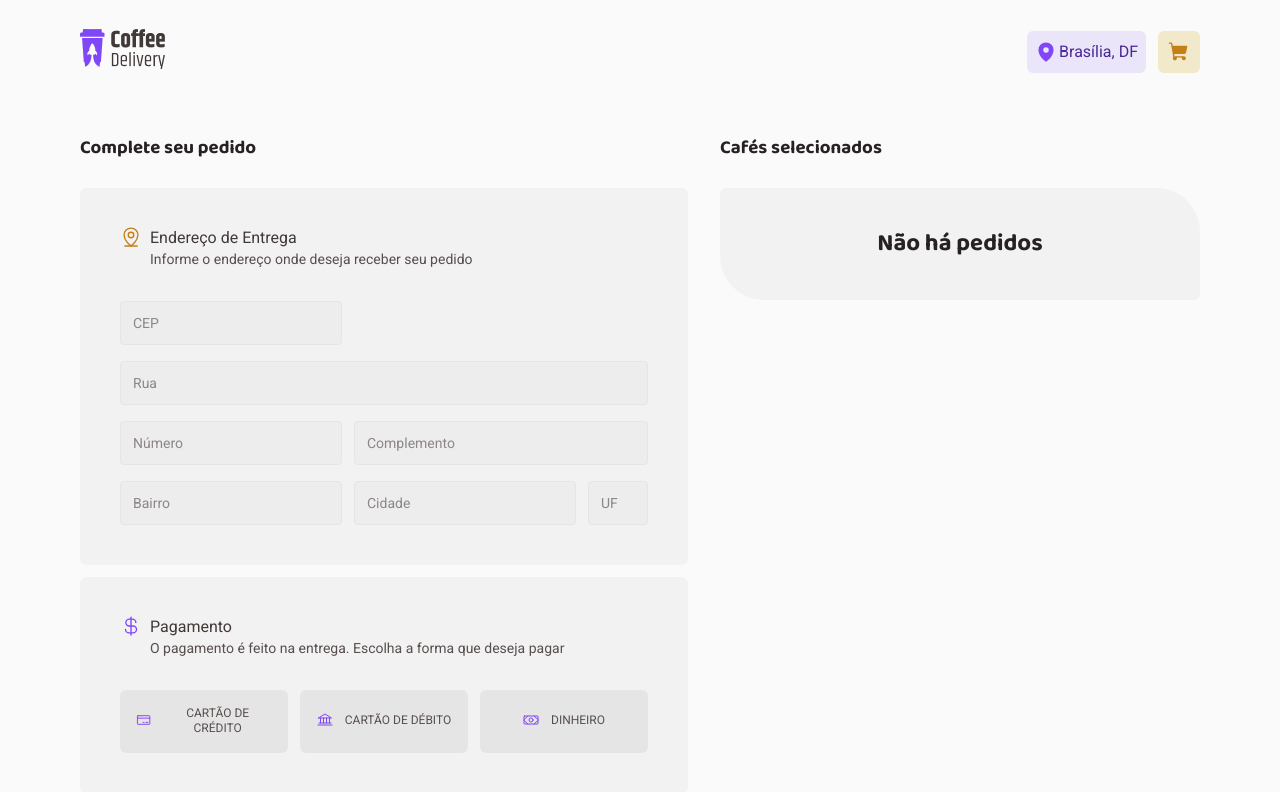
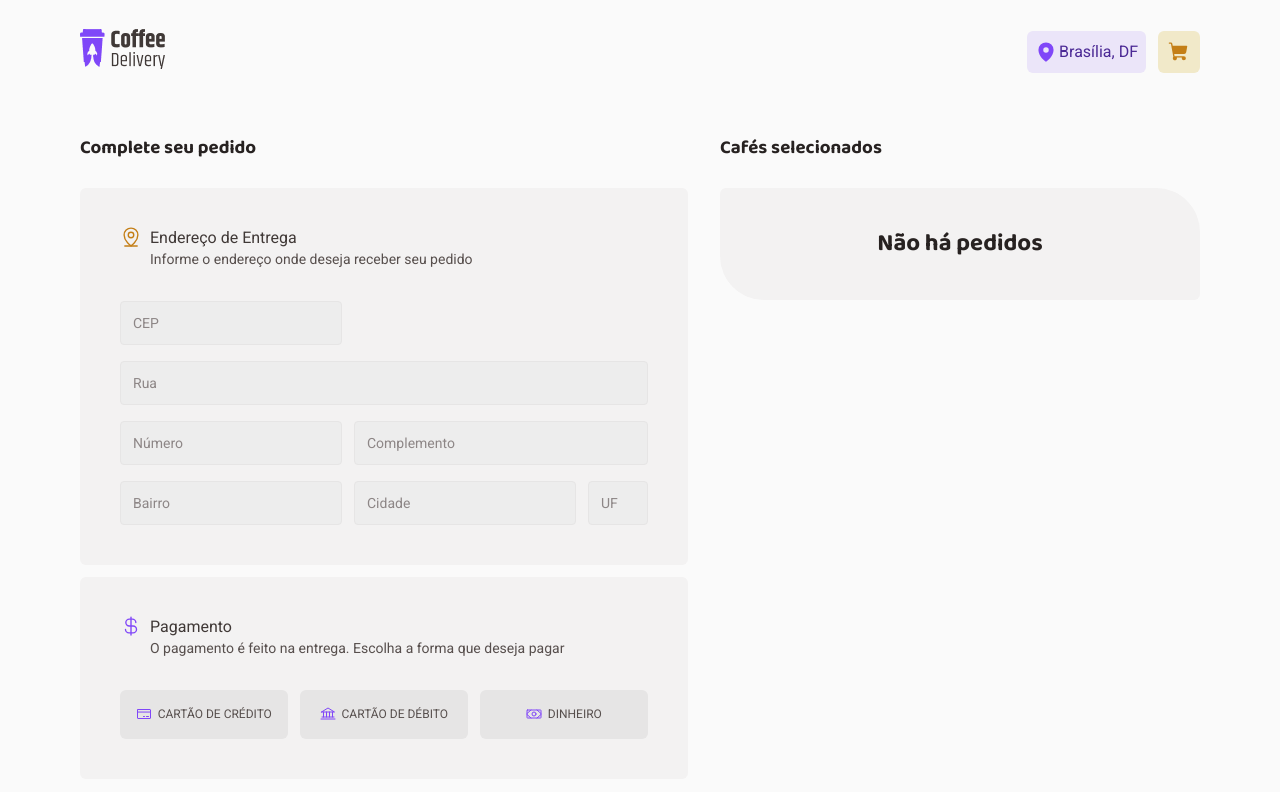
Before and after one commit to devjpedro/coffee-delivery, a React (Vite) app: page /checkout in a window 1280 px wide. Shown: the top 792 px of the page. Built offline with nearby package versions, Linux system fonts and the light colour scheme.

Commit message:
adicionando o método de pagamento

```diff
--- a/package.json
+++ b/package.json
@@ -11,6 +11,7 @@
   },
   "dependencies": {
     "@hookform/resolvers": "^3.3.2",
+    "@radix-ui/react-radio-group": "^1.1.3",
     "phosphor-react": "^1.4.1",
     "react": "^18.2.0",
     "react-dom": "^18.2.0",
--- a/src/pages/Checkout/index.tsx
+++ b/src/pages/Checkout/index.tsx
@@ -24,6 +24,7 @@ import {
   OrderSummary,
   PaymentContainer,
   PaymentMethod,
+  PaymentMethodButton,
   RemoveButton,
   SelectedCoffees,
 } from './styled'
@@ -31,7 +32,7 @@ import {
 import * as z from 'zod'
 
 import { zodResolver } from '@hookform/resolvers/zod'
-import { useForm } from 'react-hook-form'
+import { Controller, useForm } from 'react-hook-form'
 import { useNavigate } from 'react-router-dom'
 import { CartContext, CoffeeProps } from '../../contexts/CartContext'
 
@@ -43,6 +44,7 @@ const newOrderFormValidationSchema = z.object({
   district: z.string().min(1),
   city: z.string().min(1),
   uf: z.string().min(1),
+  paymentMethod: z.string().min(1),
 })
 
 type newOrderFormData = z.infer<typeof newOrderFormValidationSchema>
@@ -55,6 +57,7 @@ export default function Checkout() {
     register,
     handleSubmit,
     reset,
+    control,
     formState: { errors },
   } = useForm<newOrderFormData>({
     resolver: zodResolver(newOrderFormValidationSchema),
@@ -69,9 +72,11 @@ export default function Checkout() {
       numberAddress: data.numberAddress,
       street: data.street,
       uf: data.uf,
+      paymentMethod: data.paymentMethod,
       coffees,
     }
     setOrder([...order, newOrder])
+    setCoffees([])
     reset()
     navigate('/success')
   }
@@ -185,19 +190,34 @@ export default function Checkout() {
           <p>
             O pagamento é feito na entrega. Escolha a forma que deseja pagar
           </p>
-          <PaymentMethod>
-            <button>
+          <Controller
+            control={control}
+            name="paymentMethod"
+            render={({ field, fieldState }) => (
+              <PaymentMethod onValueChange={field.onChange} value={field.value}>
+                <PaymentMethodButton
+                  className={fieldState.error ? 'errorInput' : ''}
+                  value="creditCard"
+                >
                   <CreditCard size={16} /> Cartão de Crédito
-            </button>
-            <button>
+                </PaymentMethodButton>
+                <PaymentMethodButton
+                  className={fieldState.error ? 'errorInput' : ''}
+                  value="debitCard"
+                >
                   <Bank size={16} />
                   Cartão de Débito
-            </button>
-            <button>
+                </PaymentMethodButton>
+                <PaymentMethodButton
+                  className={fieldState.error ? 'errorInput' : ''}
+                  value="money"
+                >
                   <Money size={16} />
                   Dinheiro
-            </button>
+                </PaymentMethodButton>
               </PaymentMethod>
+            )}
+          />
         </PaymentContainer>
       </CompleteOrder>
       <SelectedCoffees>
--- a/src/pages/Checkout/styled.ts
+++ b/src/pages/Checkout/styled.ts
@@ -1,3 +1,5 @@
+import * as RadioGroup from '@radix-ui/react-radio-group'
+
 import styled from 'styled-components'
 
 export const MainContainer = styled.main`
@@ -88,6 +90,7 @@ export const AddressForm = styled.form`
 
   .complement {
     grid-column: 2 / -1;
+    position: relative;
   }
 
   input {
@@ -118,37 +121,45 @@ export const PaymentContainer = styled.div`
     padding-right: 1.25rem;
   }
 `
-export const PaymentMethod = styled.div`
+export const PaymentMethod = styled(RadioGroup.Root)`
   display: flex;
   flex-wrap: wrap;
   gap: 0.75rem;
   margin-top: 2rem;
-
-  button {
+`
+export const PaymentMethodButton = styled(RadioGroup.Item)`
   flex: 1;
   background-color: ${(props) => props.theme['base-400']};
-    border: 0;
+  border: 1px solid transparent;
   border-radius: 6px;
-    padding: 1rem;
+  padding: 1rem 0.875rem;
   font-size: 0.75rem;
   text-transform: uppercase;
   color: ${(props) => props.theme['base-700']};
   display: flex;
-    gap: 0.75rem;
+  gap: 0.35rem;
   justify-content: center;
   align-items: center;
   cursor: pointer;
-  }
 
-  button svg {
+  svg {
     color: ${(props) => props.theme['purple-500']};
     line-height: 0;
     margin-top: -0.1rem;
   }
 
-  button:hover {
+  &:hover {
     background-color: ${(props) => props.theme['base-500']};
     transition: all 0.2s;
+  }
+
+  &[data-state='checked'] {
+    background-color: ${(props) => props.theme['purple-300']};
+    border-color: ${(props) => props.theme['purple-500']};
+  }
+
+  &.errorInput {
+    border-color: ${(props) => props.theme['red-500']};
   }
 `
 
--- a/src/pages/Success/index.tsx
+++ b/src/pages/Success/index.tsx
@@ -5,6 +5,7 @@ import { CartContext } from '../../contexts/CartContext'
 import { ContentContainer, MainContainer, OrderInfo } from './styled'
 export default function Success() {
   const { order } = useContext(CartContext)
+  console.log(order)
 
   return (
     <MainContainer>
@@ -29,7 +30,13 @@ export default function Success() {
             <CurrencyDollar size={16} />
             <div>
               <span>Pagamento na entrega</span>
-              <strong>Cartão de Crédito</strong>
+              {order[0].paymentMethod === 'creditCard' && (
+                <strong>Cartão de Crédito</strong>
+              )}
+              {order[0].paymentMethod === 'debitCard' && (
+                <strong>Cartão de Débito</strong>
+              )}
+              {order[0].paymentMethod === 'money' && <strong>Dinheiro</strong>}
             </div>
           </div>
         </OrderInfo>
```
Also changed, not shown: 1 other file (tests, documents, lock files or other folders). Lines whose indentation alone changed are shown as unchanged.
